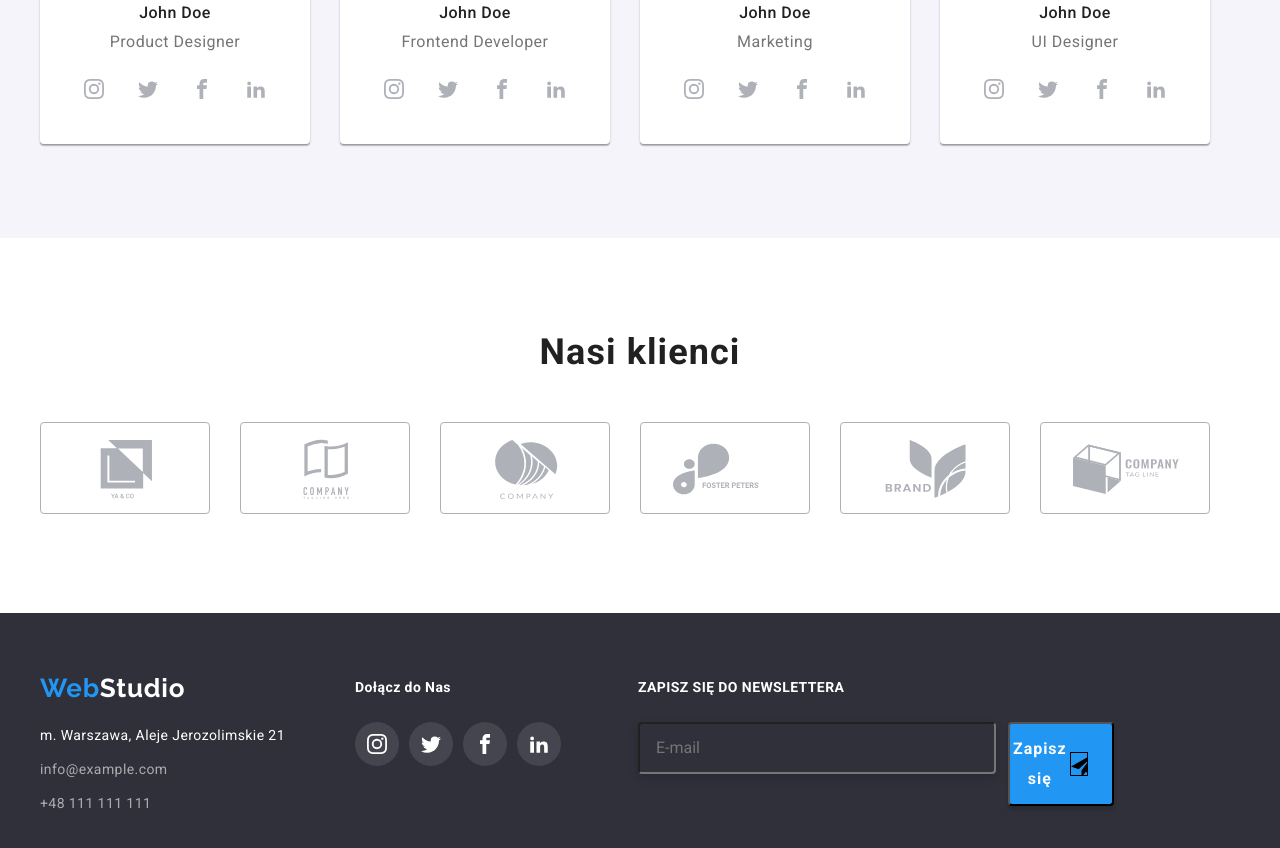
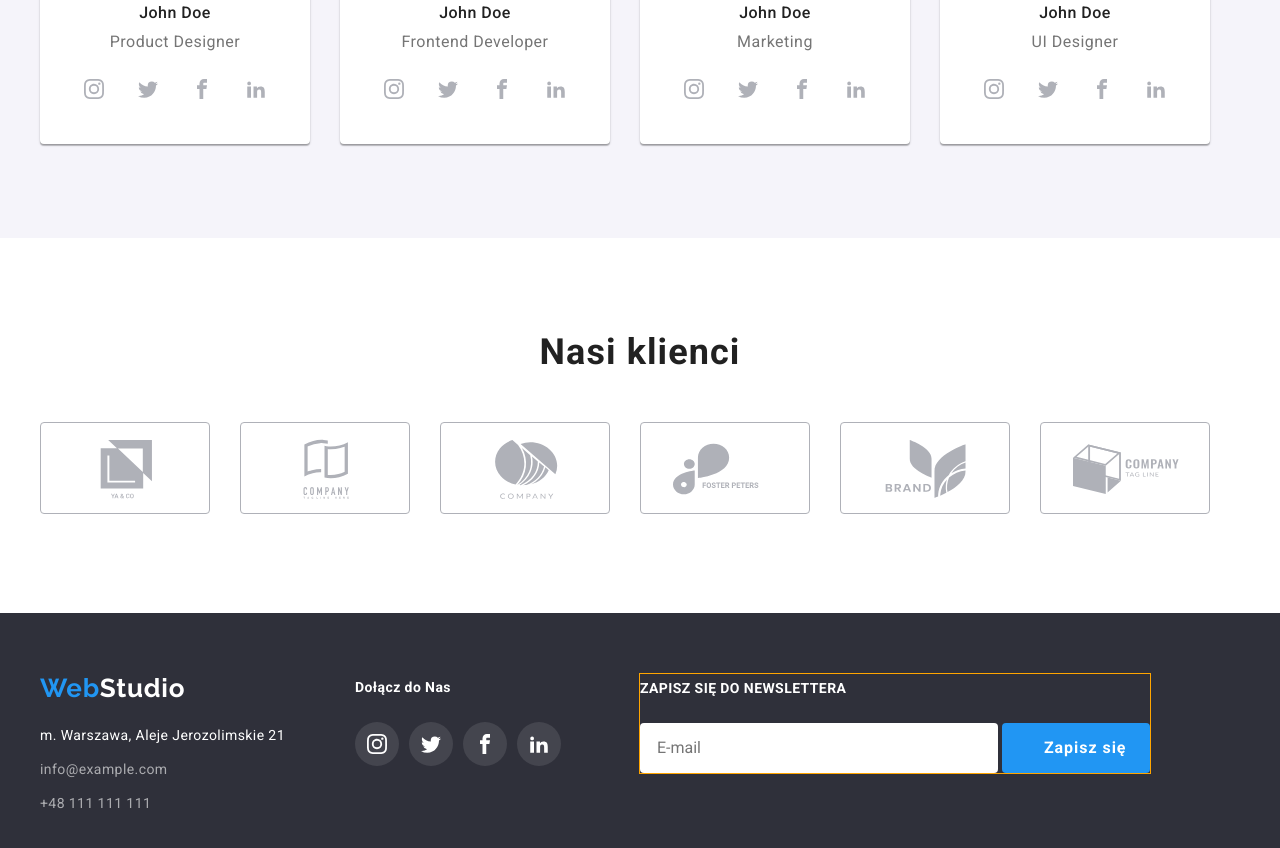
Before and after one commit to 89ToMaSz89/goit-markup-hw-06, a plain HTML site: page index.html in a window 1280 px wide. Shown: the part 2107-2955 px from the top of the page. Drawn offline with nearby package versions, Linux system fonts and the light colour scheme.

Commit message:
Changed of form in footer

```diff
--- a/css/styles.css
+++ b/css/styles.css
@@ -25,6 +25,7 @@
 body{
     font-family: var(--main-font);
     color: var(--secondary-color);
+    position: relative;
 }
 
 ul{
@@ -390,6 +391,10 @@ h2{
     padding: 60px 0px;
 }
 
+/* .foter-list-item{
+    position: absolute;
+} */
+
 .foter-list-item-icons{
     display: flex;
     align-items: center;
@@ -409,52 +414,86 @@ h2{
 
                 /* FORM */
 
-.foter-list-item-form{
+.foter-form{
     position: relative;
-    padding-left: 77px;
+
+    border: 1px solid orange;
+
+    /* padding-right: 363px; */
+    /* padding-bottom: 70px; */
 }
 
-.foter-form{
-    position: absolute;
-
-    padding-top: 20px;
+.foter-list-item-newsletter{
+    margin-left: 78px;
 }
 
-.foter-form-field-email{
-    position: absolute;
+.foter-form-email{
+    /* position: absolute; */
+
     width: 358px;
+    margin: 0px;
+    margin-top: 20px;
+    padding: 15px 0px 15px 16px;
 
-    margin: 0px;
-    padding-bottom: 15px;
-    padding-left: 16px;
-    padding-top: 15px;
-
-    border-color: 1px solid rgba(255, 255, 255, 0.3);
-    filter: drop-shadow(0px 4px 4px rgba(0, 0, 0, 0.15));
+    border: 1px solid rgba(255, 255, 255, 0.3);
     border-radius: 4px;
-
-    background-color: var(--main-background-color);
 }
 
 .foter-form-btn{
-    /* position: absolute;
-    display: flex; */
-    /* align-items: center;
-    text-align: center; */
     /* position: absolute; */
+    /* top: 20px; */
+    /* left: 370px; */
+
+    /* display: inline-block;
+    align-items: center; */
+
+    padding: 10px 24px 10px 42px;
+
+    font-weight: 700;
+    font-size: 16px;
+    line-height: 1.875;
+
+    letter-spacing: 0.06em;
+    color: var(--text-btn-color);
+
+    border: 0px;
+    border-radius: 4px;
+
+    background-color: var(--main-color);
+}
+
+/* .foter-field-email{
+    width: 358px;
+
+    margin-top: 20px;
+    padding: 15px 0px 15px 16px;
+
+
+    font-weight: 400;
+    font-size: 16px;
+    line-height: 20px;
+
+    letter-spacing: 0.03em;
+
+    color: var(--contact-foter-color);
+    background-color: var(--main-background-color);
+
+    border-color: 1px solid rgba(255, 255, 255, 0.3);
+    border-radius: 4px;
+} */
+
+/* .foter-btn{
     display: flex;
     align-items: center;
 
     position: absolute;
-    left: 370px;
 
-    padding: 10px 24px 10px 0px;
+    margin-left: 370px;
+    margin-top: -50px;
 
-    /* left: 370px; */
-
-    border-radius: 4px;
-    background-color: var(--main-color);
-    box-shadow: 0px 4px 4px rgba(0, 0, 0, 0.15);
+    padding-top: 10px;
+    padding-bottom: 10px;
+    padding-left: 42px;
 
     font-weight: 700;
     font-size: 16px;
@@ -462,29 +501,22 @@ h2{
 
     letter-spacing: 0.06em;
 
+    border: 0px;
+    border-radius: 4px;
+
+    background-color: var(--main-color);
     color: var(--text-btn-color);
-}
+} */
 
-.foter-form-icon{
-    /* position: absolute; */
-    /* display: inline-block; */
-    /* display: flex;
-    align-items: center; */
-
-    display: flex;
-
+/* .foter-form-icon{
     width: 24px;
     height: 24px;
 
-    border: 1px solid black;
+    margin-left: 24px;
+    margin-right: 13px;
 
-    /* left: 148px;
-    top: 13px; */
-
-    /* border: 1px solid black; */
-    /* display: inline;
-    border: 1px solid black; */
-}
+    fill: var(--text-btn-color);
+} */
 
                 /* END FORM */
 
--- a/index.html
+++ b/index.html
@@ -672,16 +672,19 @@
 
           <!--FORM-->
 
-          <li class="foter-list-item-form">
+          <li class="foter-list-item-newsletter">
+            <form class="foter-form">
               <p class="foter-head">ZAPISZ SIĘ DO NEWSLETTERA</p>
-            <form class="foter-form">
-              <input
+              <input type="email" name="email" placeholder="E-mail" class="foter-form-email">
+              <button type="button" class="foter-form-btn">Zapisz się</button>
+            </form>
+            <!-- <input
               type="email"
               name="email"
               placeholder="E-mail"
-                class="foter-form-field-email"
+              class="foter-field-email"
             />
-              <button type="button" class="foter-form-btn">
+            <button type="button" class="foter-btn">
               Zapisz się
               <svg class="foter-form-icon">
                 <use
@@ -692,23 +695,7 @@
                   y="0"
                 ></use>
               </svg>
-              </button>
-            </form>
-            <!-- <form class="foter-form" name="form-newsletter">
-              <label class="foter-form-head" for="email-newsletter">
-                ZAPISZ SIĘ DO NEWSLETTERA
-              </label>
-              <input
-                class="foter-field-email"
-                type="email"
-                name="email"
-                id="email-newsletter"
-                placeholder="E-mail"
-              />
-              <button class="foter-form-button" type="button">
-                Zapisz się
-              </button>
-            </form> -->
+            </button> -->
           </li>
         </ul>
       </div>
```
Lines whose indentation alone changed are shown as unchanged.
